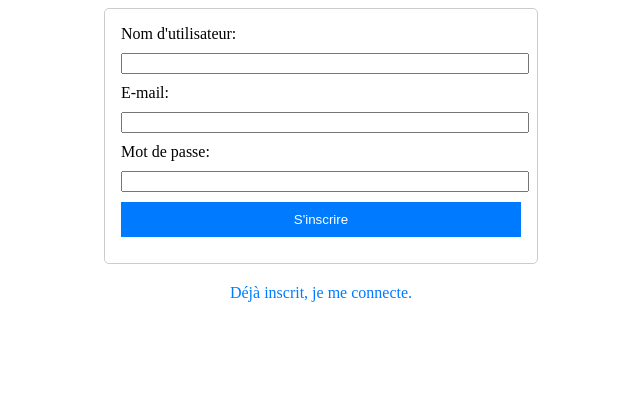
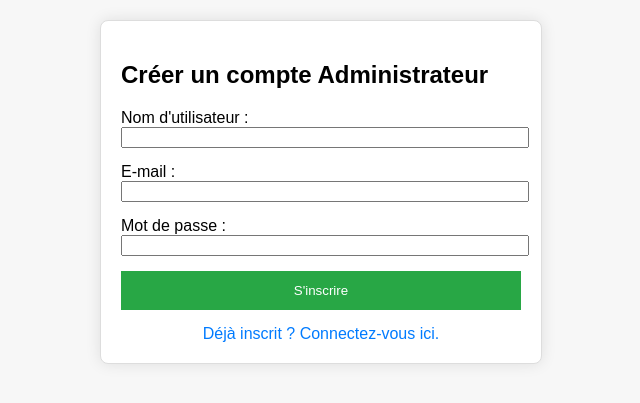
Before and after one commit to timam17/jo_tickets_project, a PHP site: page /frontend/views/register.php in a window 1280 px wide. Shown: the top 403 px of the page, without its empty margins (319-959 px from the left). Run offline with PHP 8.4, Linux system fonts and the light colour scheme.

Commit message:
Ajout du fichier register.php pour l'inscription des utilisateurs

```diff
--- a/admin/frontend/include/logout.php
+++ b/admin/frontend/include/logout.php
@@ -1,6 +1,9 @@
 <?php
 session_start();
-session_destroy(); // Supprime toutes les données de session
+if (isset($_SESSION)) {
+    session_unset(); // Libère toutes les variables de session
+    session_destroy(); // Termine la session
+}
 header("Location: ../views/login.php"); // Redirige vers la page de connexion
 exit();
 ?>
--- a/admin/frontend/views/register.php
+++ b/admin/frontend/views/register.php
@@ -3,9 +3,9 @@ session_start(); // Démarrer la session
 
 include '../../backend/db/db.php'; // Assurez-vous que le chemin est correct
 
-// Vérifier si $pdo est défini et est un objet PDO valide
+// Vérification de la connexion à la base de données
 if (!$pdo) {
-    die("Échec de la connexion à la base de données.");
+    die("Impossible de se connecter à la base de données.");
 }
 
 if ($_SERVER["REQUEST_METHOD"] == "POST") {
@@ -17,31 +17,31 @@ if ($_SERVER["REQUEST_METHOD"] == "POST") {
     try {
         // Vérifier si l'utilisateur existe déjà
         $sql = "SELECT * FROM auth_user WHERE username = :username OR email = :email";
-        $stmt = $pdo->prepare($sql); // Utiliser $pdo ici au lieu de $conn
+        $stmt = $pdo->prepare($sql);
         $stmt->bindParam(':username', $username, PDO::PARAM_STR);
         $stmt->bindParam(':email', $email, PDO::PARAM_STR);
         $stmt->execute();
 
         if ($stmt->rowCount() > 0) {
-            echo "L'utilisateur existe déjà.";
+            echo "Ce nom d'utilisateur ou cet email est déjà utilisé.";
         } else {
-            // Insérer un nouvel utilisateur (administrateur)
+            // Insérer le nouvel utilisateur (administrateur)
             $sql = "INSERT INTO auth_user (username, email, password, is_superuser, is_active) VALUES (:username, :email, :password, 1, 1)";
-            $stmt = $pdo->prepare($sql); // Utiliser $pdo ici au lieu de $conn
+            $stmt = $pdo->prepare($sql);
             $stmt->bindParam(':username', $username, PDO::PARAM_STR);
             $stmt->bindParam(':email', $email, PDO::PARAM_STR);
             $stmt->bindParam(':password', $hashed_password, PDO::PARAM_STR);
 
             if ($stmt->execute()) {
-                // L'inscription a réussi, ouvrir la session et rediriger
+                // Inscription réussie, ouvrir la session et rediriger
                 $_SESSION['username'] = $username; // Définir la variable de session
-                $_SESSION['email'] = $email; // Vous pouvez aussi stocker l'email si nécessaire
+                $_SESSION['email'] = $email; // Optionnel : enregistrer l'email
 
-                // Rediriger vers la page index.php
+                // Rediriger vers la page d'accueil
                 header("Location: index.php");
-                exit(); // Terminer l'exécution du script après la redirection
+                exit(); // Terminer l'exécution après la redirection
             } else {
-                echo "Erreur lors de l'inscription.";
+                echo "Une erreur est survenue lors de l'inscription.";
             }
         }
     } catch (PDOException $e) {
@@ -57,50 +57,66 @@ if ($_SERVER["REQUEST_METHOD"] == "POST") {
     <meta name="viewport" content="width=device-width, initial-scale=1.0">
     <title>Inscription Administrateur</title>
     <style>
-        a{
-            display: flex;
-            justify-content: center;
-            margin-top: 20px;
-            text-decoration: none;
-            color: #007BFF;
+        body {
+            font-family: Arial, sans-serif;
+            margin: 0;
+            padding: 20px;
+            background-color: #f7f7f7;
         }
-        form {
+        .form-container {
             max-width: 400px;
             margin: 0 auto;
-            padding: 1em;
-            border: 1px solid #ccc;
-            border-radius: 5px;
+            padding: 20px;
+            background-color: #fff;
+            border: 1px solid #ddd;
+            border-radius: 8px;
+            box-shadow: 0 0 15px rgba(0, 0, 0, 0.1);
         }
-        label, input, button {
-            display: block;
+        .form-container label,
+        .form-container input,
+        .form-container button {
             width: 100%;
-            margin-bottom: 10px;
+            margin-bottom: 15px;
         }
-        button {
-            background-color: #007BFF;
+        .form-container button {
+            background-color: #28a745;
             color: white;
             border: none;
-            padding: 10px;
+            padding: 12px;
             cursor: pointer;
         }
-        button:hover {
-            background-color: #0056b3;
+        .form-container button:hover {
+            background-color: #218838;
+        }
+        .form-container a {
+            display: block;
+            text-align: center;
+            color: #007BFF;
+            text-decoration: none;
+        }
+        .form-container a:hover {
+            text-decoration: underline;
         }
     </style>
 </head>
 <body>
+
+<div class="form-container">
+    <h2>Créer un compte Administrateur</h2>
     <form method="POST">
-        <label for="username">Nom d'utilisateur:</label>
-        <input type="text" name="username" required>
+        <label for="username">Nom d'utilisateur :</label>
+        <input type="text" id="username" name="username" required>
 
-        <label for="email">E-mail:</label>
-        <input type="email" name="email" required>
+        <label for="email">E-mail :</label>
+        <input type="email" id="email" name="email" required>
 
-        <label for="password">Mot de passe:</label>
-        <input type="password" name="password" required>
+        <label for="password">Mot de passe :</label>
+        <input type="password" id="password" name="password" required>
 
         <button type="submit">S'inscrire</button>
     </form>
-    <a href="login.php">Déjà inscrit, je me connecte.</a>
+    <a href="login.php">Déjà inscrit ? Connectez-vous ici.</a>
+</div>
+
 </body>
 </html>
```
Also changed, not shown: admin/frontend/include/header.php (+3 -4 lines), admin/frontend/views/index.php (+26 -31 lines), admin/frontend/views/login.php (+56 -40 lines).
